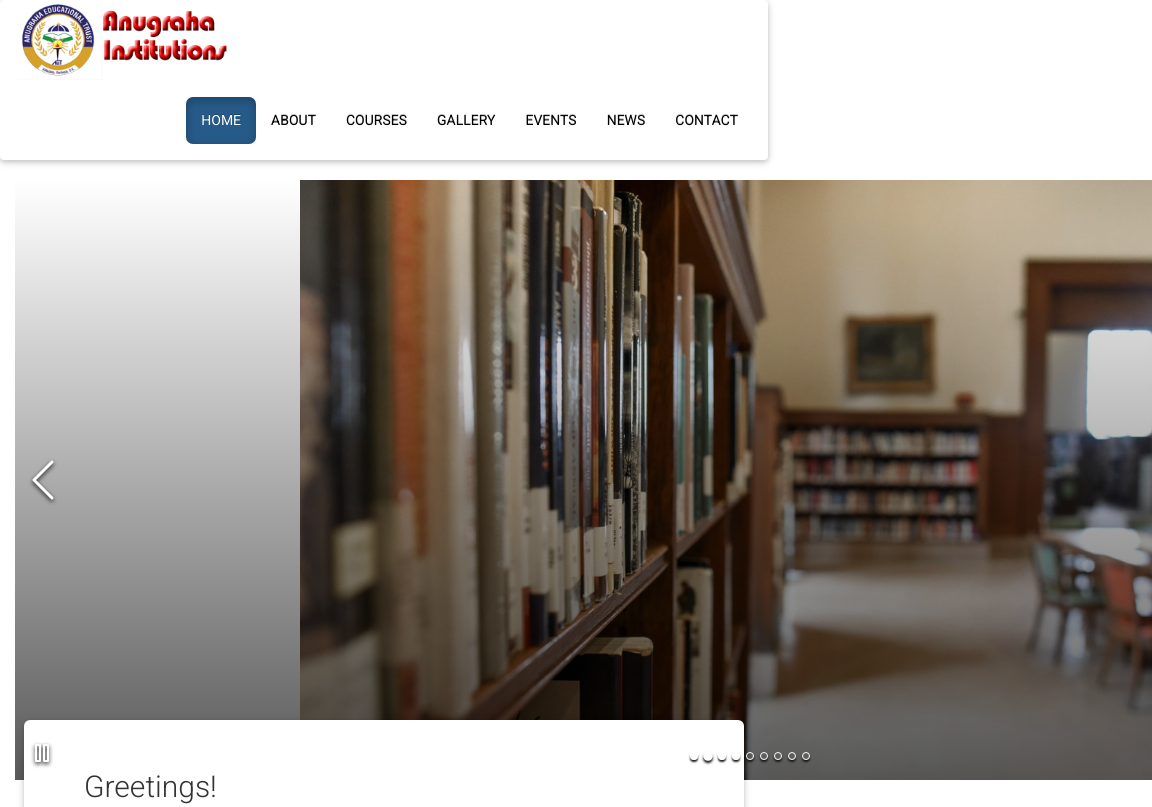
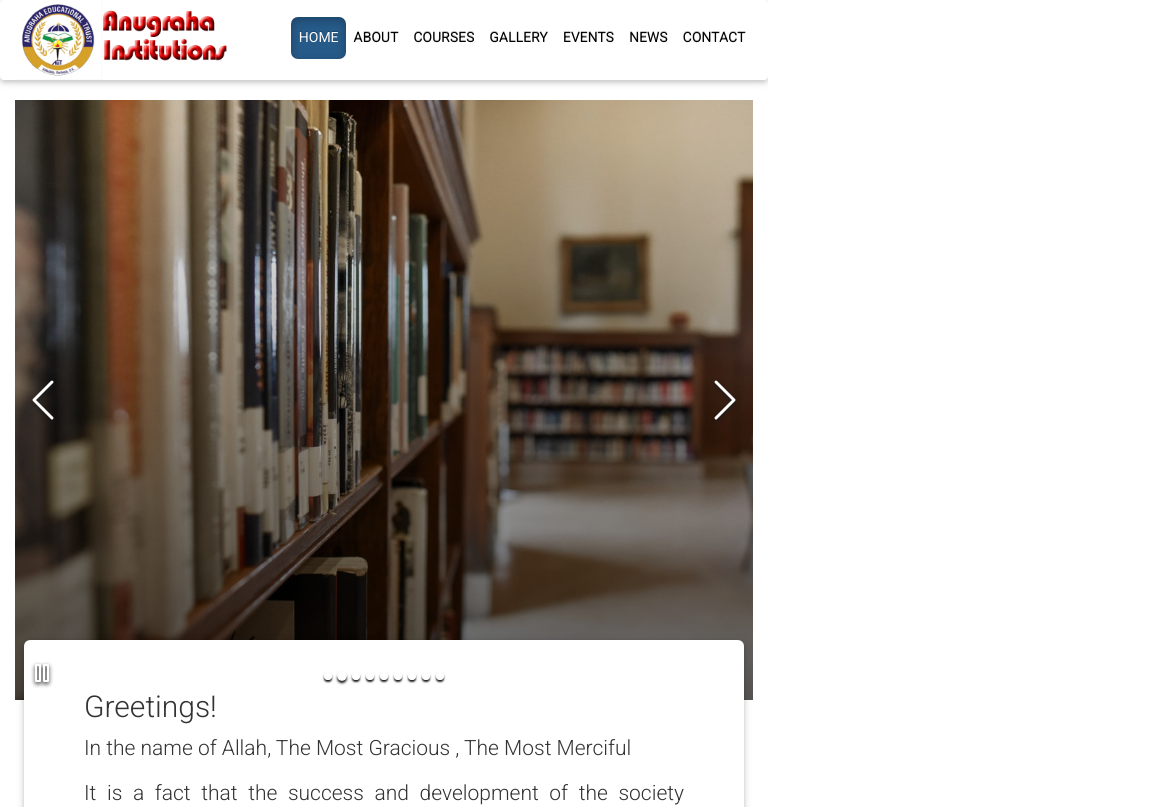
Before and after one commit to baigny/Anugraha, a React (Create React App) app: page / in a window 768 px wide. Shown: the top 807 px of the page, 1152 px wide, since content can reach past the window. Built offline with nearby package versions, Linux system fonts and the light colour scheme.

Commit message:
NnN: resuming progress 1

```diff
--- a/src/styles/home.css
+++ b/src/styles/home.css
@@ -1,5 +1,5 @@
 .carousel-width-overflow{
-    width: 1500px;
+    width: 100%;
 }
 
 .overflow-jumbotron{
--- a/src/styles/homePageCarousel.css
+++ b/src/styles/homePageCarousel.css
@@ -3,7 +3,7 @@
 .image-gallery-slide img {
   position: relative;
   z-index: -1;
-  height: 600px;
+  max-height: 600px;
 }
 
 .image-gallery-image {
--- a/src/styles/primaryNavbar.css
+++ b/src/styles/primaryNavbar.css
@@ -38,11 +38,15 @@
 @media (min-width: 768px) {
     .navbar-nav > li > a {
         /* (80px - line-height of 27px) / 2 = 26.5px */
-        padding-top: 10px;
-        padding-bottom: 10px;
+        padding: 5px;
         margin-top: 16.5px;
         margin-bottom: 16.5px;
         line-height: 27px;
+    }
+}
+@media (max-width: 777px) and (min-width: 768px) {
+    .navbar-nav > li > a {
+        padding: 7.5px;
     }
 }
 
```
